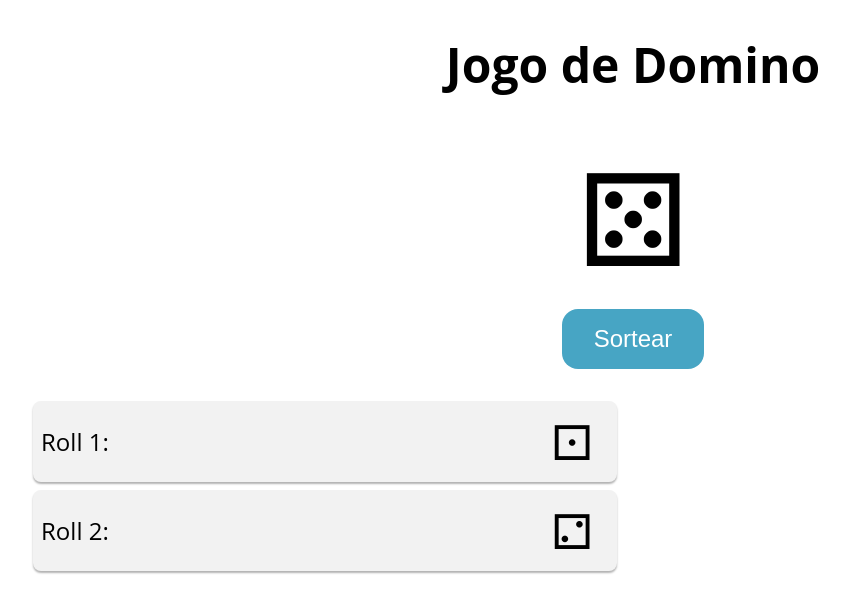
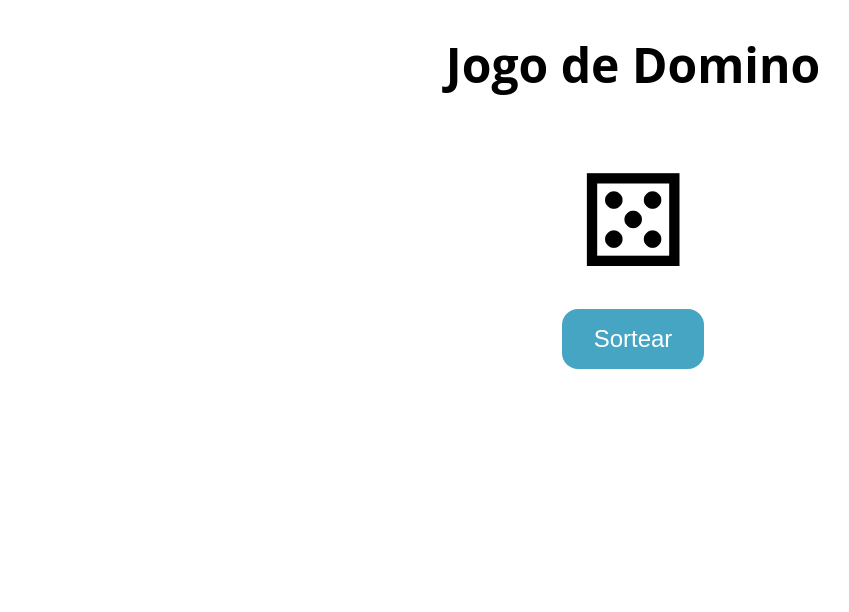
Before and after one commit to MiroPeixoto/AulaTeste, a plain HTML site: page Index.html in a window 1280 px wide. Shown: the whole page, without its empty margins (7-856 px from the left). Drawn offline with Linux system fonts and the light colour scheme.

Commit message:
Correcao1

```diff
--- a/CSS/styyle.css
+++ b/CSS/styyle.css
@@ -17,7 +17,7 @@ h1 {
 }
 
 .roll-animation {
-    animation-name: rool;
+    animation-name: roll;
 }
 
 @keyframes roll {
@@ -41,7 +41,7 @@ button{
 }
 
 
-button: hover{
+button:hover{
     background-color: #2e8baf;
 }
 
@@ -49,7 +49,7 @@ ul{
     list-style: none;
     padding: 0;
     max-width: 600px;
-    margin: 2rem;
+    margin: 2rem auto;
 }
 
 li{
--- a/Index.html
+++ b/Index.html
@@ -8,15 +8,16 @@ https://www.youtube.com/@CodeWithSahand -->
     <meta name="viewport" content="width=device-width, initial-scale=1.0">
     <title>Dominó </title>
     <link rel="stylesheet" href="/CSS/styyle.css">
+    <script src="/JS/index.js"></script>
 </head>
-<script src="/JS/index.js"></script>
+
 <body>
     <h1>Jogo de Domino</h1>
     <div class="dice" id="dice">&#9860;</div>
     <button id="roll-button">Sortear</button>
     <ul id="roll-history">
-        <li>Roll 1: <span>&#9856;</span></li>
-        <li>Roll 2: <span>&#9857;</span></li>
+       <!-- <li>Roll 1: <span>&#9856;</span></li>
+        <li>Roll 2: <span>&#9857;</span></li>-->
      </ul>
 
 
--- a/JS/index.js
+++ b/JS/index.js
@@ -46,7 +46,7 @@ function getDiceFace(rollResult){
 }
 
 buttonEl.addEventListener("click", ()=>{
-    diceEl.classList.add("roll-animation");
+    diceEl.classList.add("roll-animation")
     setTimeout(()=>{
         diceEl.classList.remove("roll-animation")
     },1000);
```
